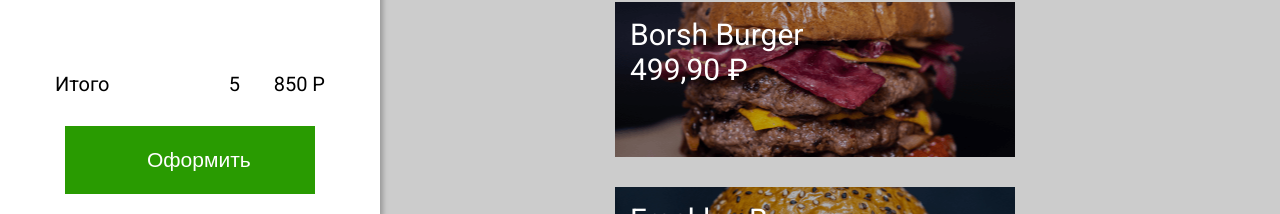
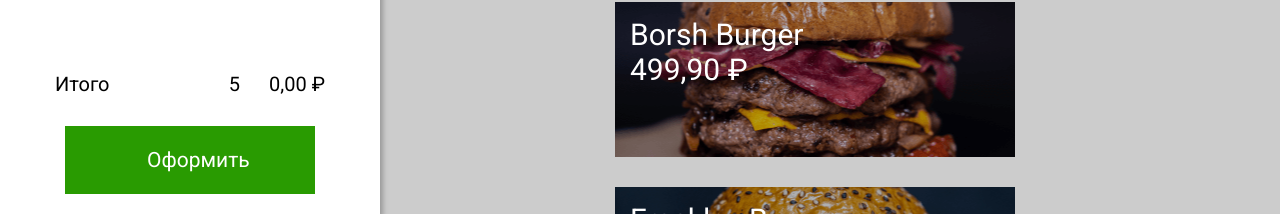
Before and after one commit to mrbushik/React-donald, a React (Create React App) app: page / in a window 1280 px wide. Shown: the part 586-800 px from the top of the page. Built offline with nearby package versions, Linux system fonts and the light colour scheme.

Commit message:
total count in modal

```diff
--- /dev/null
+++ b/src/Components/Hooks/useCount.jsx
@@ -0,0 +1,8 @@
+import {
+    useState
+} from 'react';
+export function useCount(){
+    const [count, setCount] = useState(1);
+    const onChange = e => setCount(e.target);
+    return{count, setCount, onChange};
+}
--- /dev/null
+++ b/src/Components/Modal/CountItem.jsx
@@ -0,0 +1,29 @@
+import React from 'react';
+import styled from 'styled-components';
+const CountWrapper = styled.div`
+display: flex;
+justify-content: space-between;
+`;
+
+const CountInput = styled.input`
+width: 50px;
+font-size: 20px;
+`;
+const ButtonCount =styled.button`
+background-color: transparent;
+
+`;
+export function CountItem({ count, setCount, onChange }){
+
+    return (
+        <CountWrapper>
+         <span>Количество</span>
+         <div>
+                <ButtonCount disabled={count <= 1} onClick={() => setCount(count - 1)}>-</ButtonCount>
+                <CountInput type="number" min="1" max="100" value={count < 1 ? 1 : count} onChange={onChange} />
+                <ButtonCount onClick={() => setCount(count + 1)}>+</ButtonCount>
+         </div>
+
+        </CountWrapper>
+    )
+}
--- a/src/Components/Modal/ModalItem.jsx
+++ b/src/Components/Modal/ModalItem.jsx
@@ -1,6 +1,8 @@
 import React from 'react';
 import styled from 'styled-components';
 import { ButtonCheckout } from '../Style/ButtonCheckout';
+import { CountItem } from './CountItem';
+import { useCount } from '../Hooks/useCount'
 
 const Overlay = styled.div`
   position: fixed;
@@ -45,8 +47,17 @@
   background-size: cover;
   background-position: center;
 `;
+const TotalPriceItem = styled.div`
+  display: flex;
+  justify-content: space-between;
+`;
+
+export const totalPriceItems = order => order.price * order.count;
 
 export const ModalItem = ({ openItem, setOpenItem, orders, setOrders }) => {
+
+  const counter = useCount();
+
   const closeModal = event => {
     if (event.target.id === 'overlay') {
       setOpenItem(null);
@@ -54,8 +65,10 @@
   }
 
   const order = {
-    ...openItem
+    ...openItem,
+    count: counter.count
   };
+
 
   const addToOrder = () => {
     setOrders([...orders, order])
@@ -71,6 +84,12 @@
             <div>{openItem.name}</div>
             <div>{openItem.price.toLocaleString('ru-RU', { style: 'currency', currency: 'RUB' })}</div>
           </HeaderContent>
+          <CountItem {...counter}/>
+          <TotalPriceItem>
+            <span>Цена</span>
+            <span>{totalPriceItems(order).toLocaleString('ru-RU',
+            { style: 'currency', currency: 'RUB'})}</span>
+          </TotalPriceItem>
         </Content>
         <ButtonCheckout onClick={addToOrder}>Добавить</ButtonCheckout>
       </Modal>
--- a/src/Components/Order/Order.jsx
+++ b/src/Components/Order/Order.jsx
@@ -2,6 +2,7 @@
 import styled from 'styled-components';
 import { ButtonCheckout } from '../Style/ButtonCheckout';
 import { OrderListItem } from './OrderListItem';
+import { totalPriceItems } from '../Modal/ModalItem'
 
 const OrderStyled = styled.section`
   position: fixed;
@@ -46,6 +47,10 @@
 `;
 
 export const Order = ({ orders }) => {
+
+  const total = orders.reduce((result, order) =>
+    totalPriceItems(order) + result, 0)
+
   return (
     <OrderStyled>
       <OrderTitle>ВАШ ЗАКАЗ</OrderTitle>
@@ -59,7 +64,8 @@
       <Total>
         <span>Итого</span>
         <span>5</span>
-        <TotalPrice>850 P</TotalPrice>
+        <TotalPrice>{total.toLocaleString('ru-RU',
+          { style: 'currency', currency: 'RUB' })}</TotalPrice>
       </Total>
       <ButtonCheckout>Оформить</ButtonCheckout>
     </OrderStyled>
--- a/src/Components/Order/OrderListItem.jsx
+++ b/src/Components/Order/OrderListItem.jsx
@@ -1,6 +1,7 @@
 import React from 'react';
 import styled from 'styled-components';
 import trashImage from '../../image/trash.svg';
+import { totalPriceItems } from '../Modal/ModalItem'
 
 const OrderItemStyled = styled.li`
   display: flex;
@@ -32,8 +33,8 @@
 export const OrderListItem = ({ order }) => (
   <OrderItemStyled>
     <ItemName>{order.name}</ItemName>
-    <span>2</span>
-    <ItemPrice>{order.price.toLocaleString('ru-RU', { style: 'currency', currency: 'RUB' })}</ItemPrice>
+    <span>{order.count}</span>
+    <ItemPrice>{totalPriceItems(order).toLocaleString('ru-RU', { style: 'currency', currency: 'RUB' })}</ItemPrice>
     <TrashButton />
   </OrderItemStyled>
 );
--- a/src/Components/Style/GlobalStyle.jsx
+++ b/src/Components/Style/GlobalStyle.jsx
@@ -43,4 +43,14 @@
   button {
     cursor: pointer;
   }
+
+  input,button{
+    font: inherit;
+  }
+   input[type='number']{
+    -moz-appearance: textfield;
+    &::-webkit-inner-spin-button, &::-webkit-outer-spin-button {
+      -webkit-appearance: none;
+    }
+  }
 `;
```
Also changed, not shown: src/Components/Functions/secondaryFunction.jsx (added).
